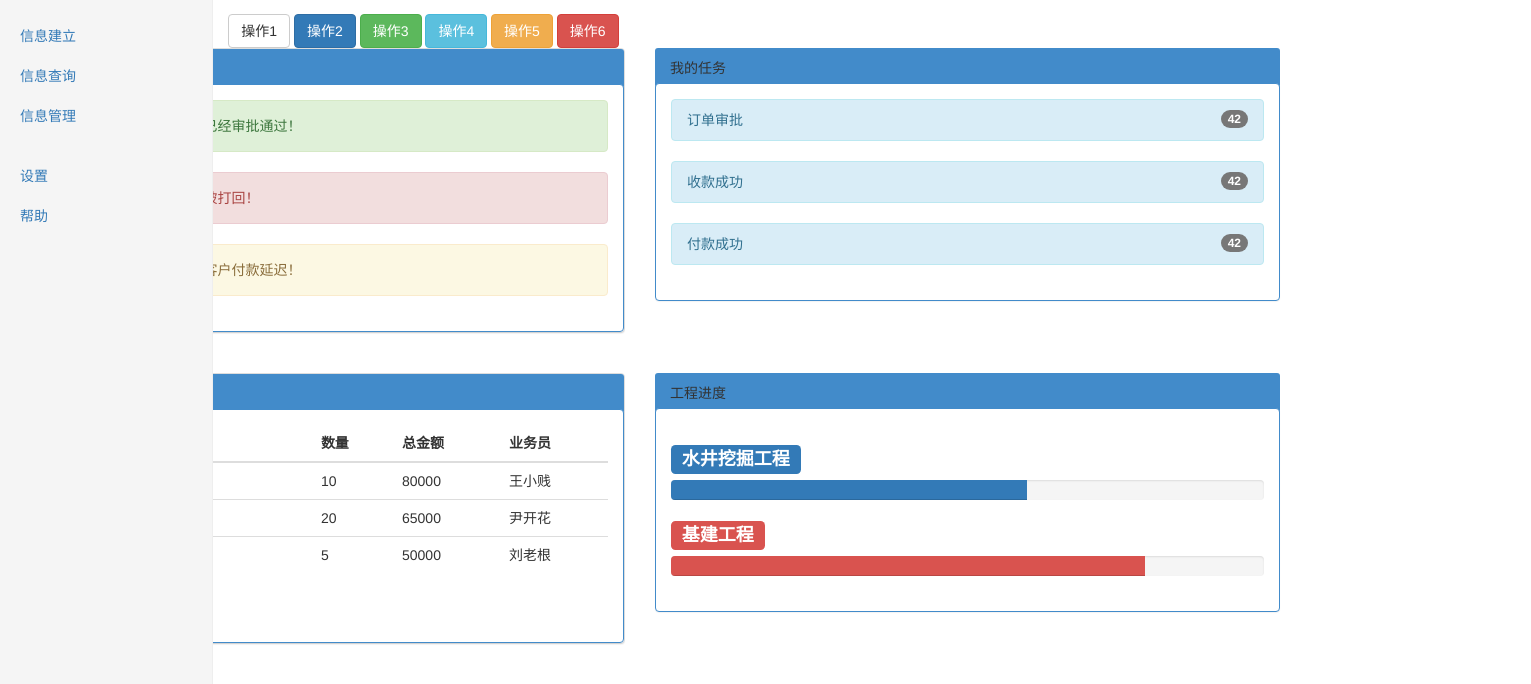
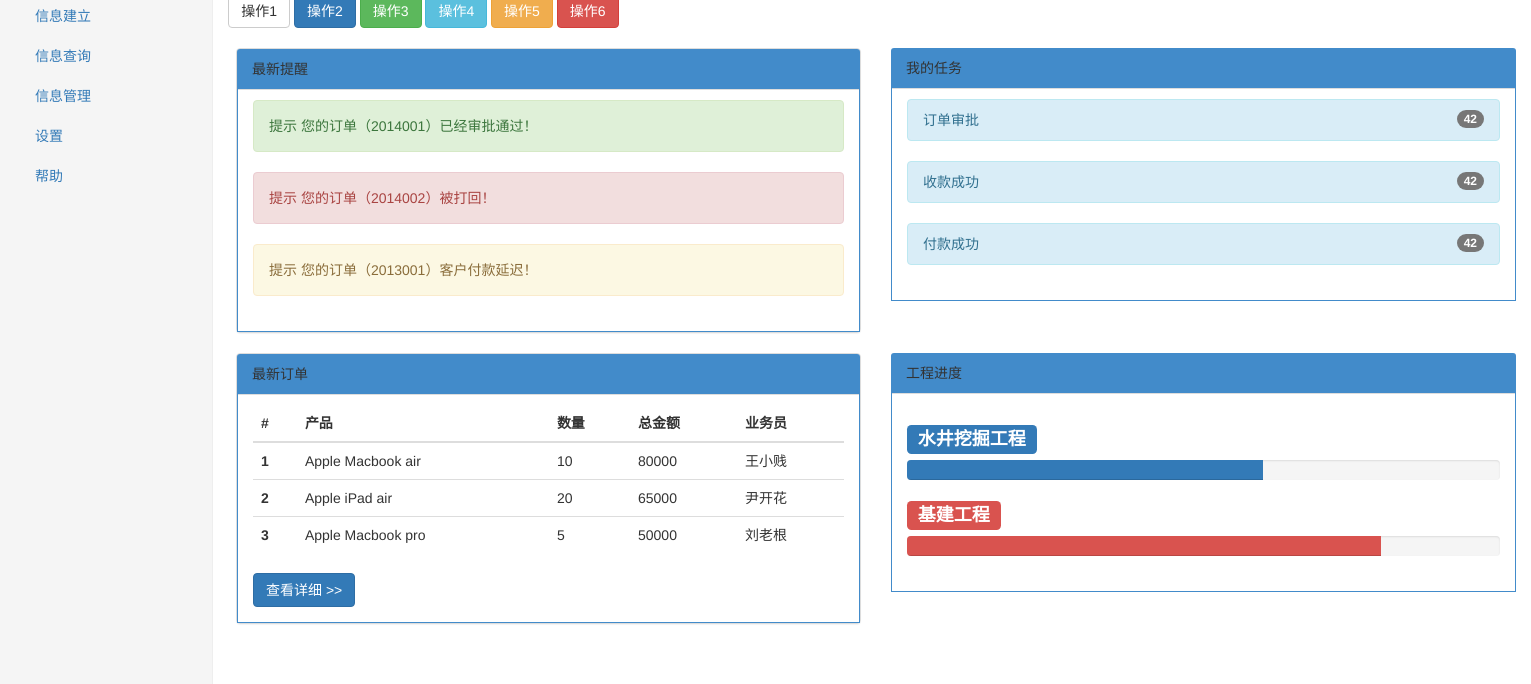
Before and after one commit to liucaiyu/exam, a plain HTML site: page index.html in a window 1280 px wide. Shown: the part 116-800 px from the top of the page, 1531 px wide, since content can reach past the window. Drawn offline with Linux system fonts and the light colour scheme.

Commit message:
Update bs.css

```diff
--- a/css/bs.css
+++ b/css/bs.css
@@ -16,15 +16,6 @@
     border-right: 1px solid #eee;
   }
 }
-.nav-sidebar {
-  margin-right: -21px; /* 20px padding + 1px border */
-  margin-bottom: 20px;
-  margin-left: -20px;
-}
-.nav-sidebar > li > a {
-  padding-right: 20px;
-  padding-left: 20px;
-}
 .nav-sidebar > .active > a,
 .nav-sidebar > .active > a:hover,
 .nav-sidebar > .active > a:focus {
@@ -32,29 +23,19 @@
   background-color: #428bca;
 }
 .row{
-  margin-top: 20px;
+  top: 20px;
   position: relative;
+  left: 236px;
 }
 .panel-body{
-	margin-top: -6px;
-  background-color: #fff;
   border: 1px solid #428BCA;
-  border-radius: 4px;
-  -webkit-box-shadow: 0 1px 1px rgba(0,0,0,.05);
-  box-shadow: 0 1px 1px rgba(0,0,0,.05);
 }
 .panel-default > .panel-heading {
   background-color: #428BCA;
 }
-.progress {
-  overflow: hidden;
-  height: @line-height-computed;
-  margin-bottom: @line-height-computed;
-  background-color: @progress-bg;
-  border-radius: @progress-border-radius;
-  .box-shadow(inset 0 1px 2px rgba(0,0,0,.1));
-  margin-top: 10px;
-}
 .dropdown-menu {
   z-index: 1001;
 }
+.panel-body{
+  margin-top: -6px;
+}
```
